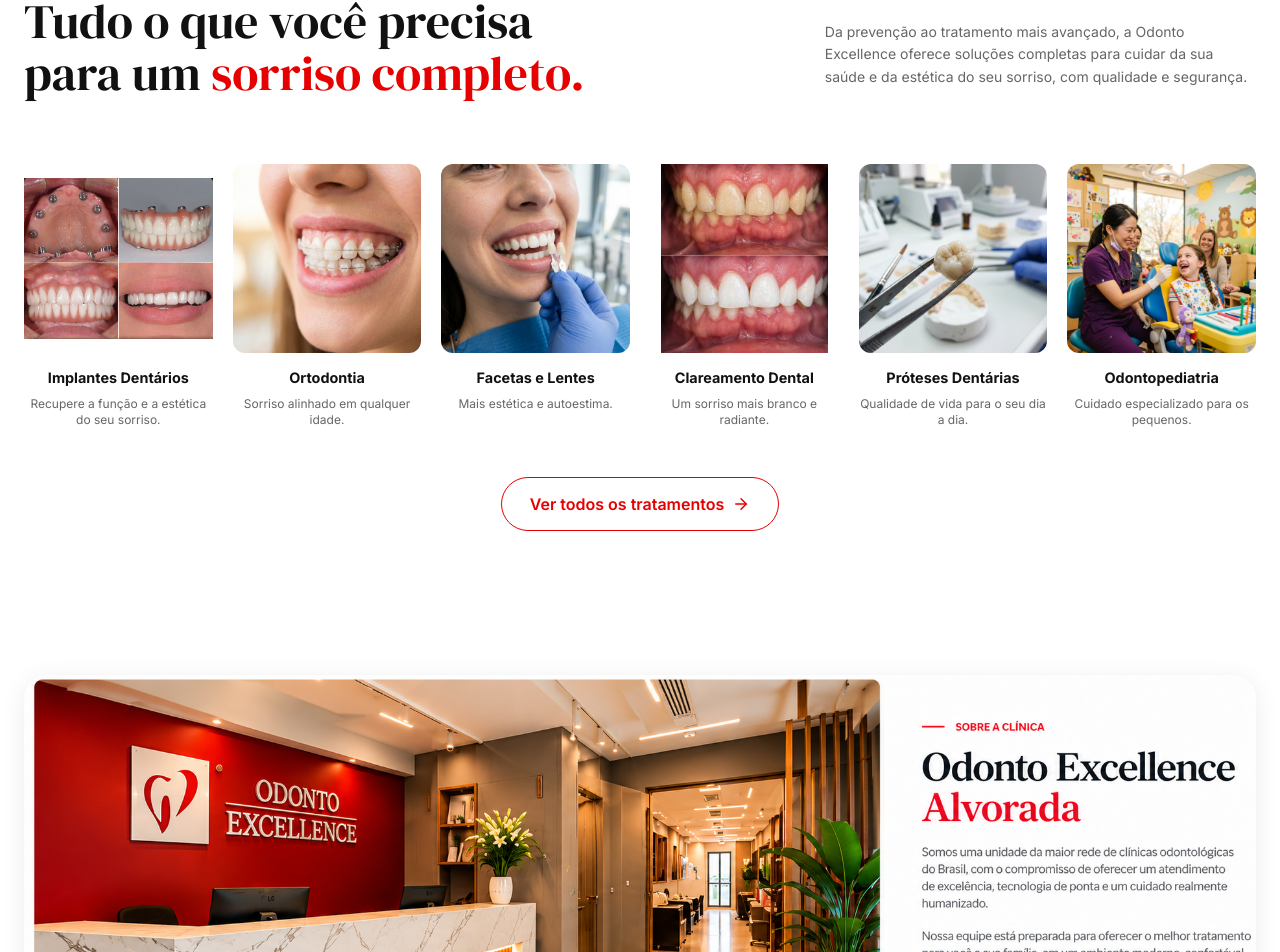
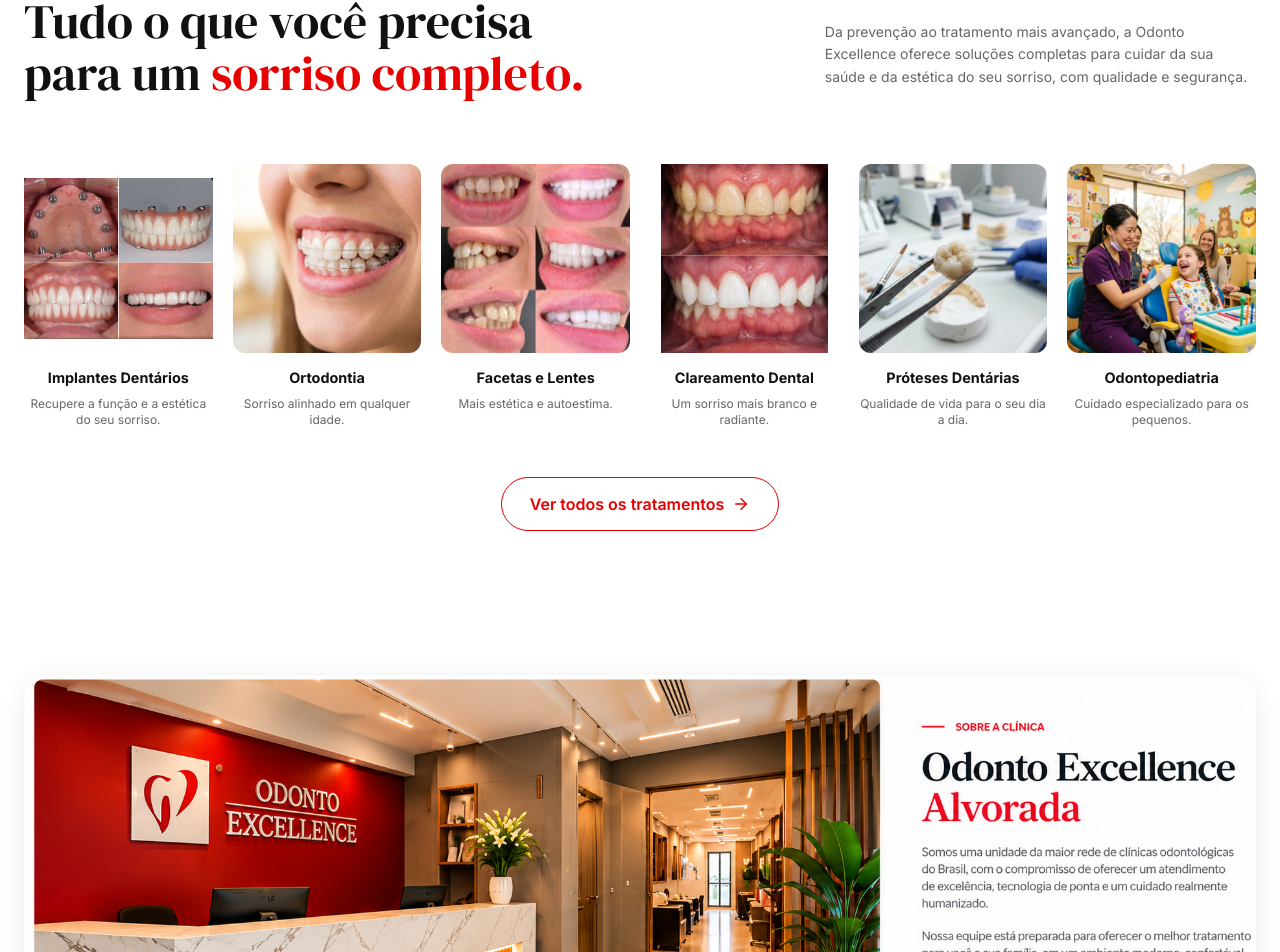
Before and after one commit to marciomsilvadev/odonto-excellence, a React (Vite) app: page / in a window 1280 px wide. Shown: the part 1068-2020 px from the top of the page. Built offline with nearby package versions, Linux system fonts and the light colour scheme.

Commit message:
Add new facetas image and apply auto-adjust

```diff
--- a/src/clinicData.ts
+++ b/src/clinicData.ts
@@ -86,7 +86,8 @@
     {
       title: "Facetas e Lentes",
       description: "Mais estética e autoestima.",
-      image: "/facetas.jpg"
+      image: "/facetas-real.jpg",
+      contain: true
     },
     {
       title: "Clareamento Dental",
```
Also changed, not shown: public/facetas-real.jpg (added).
